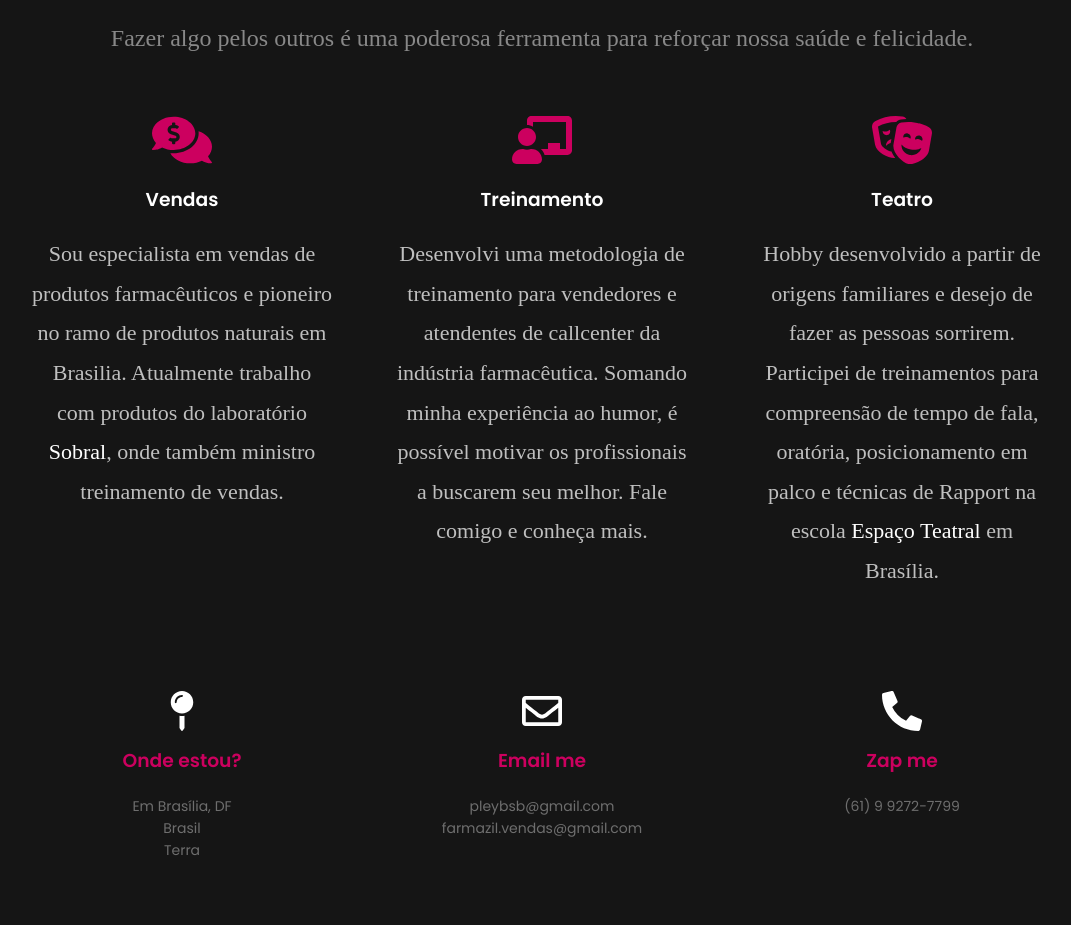
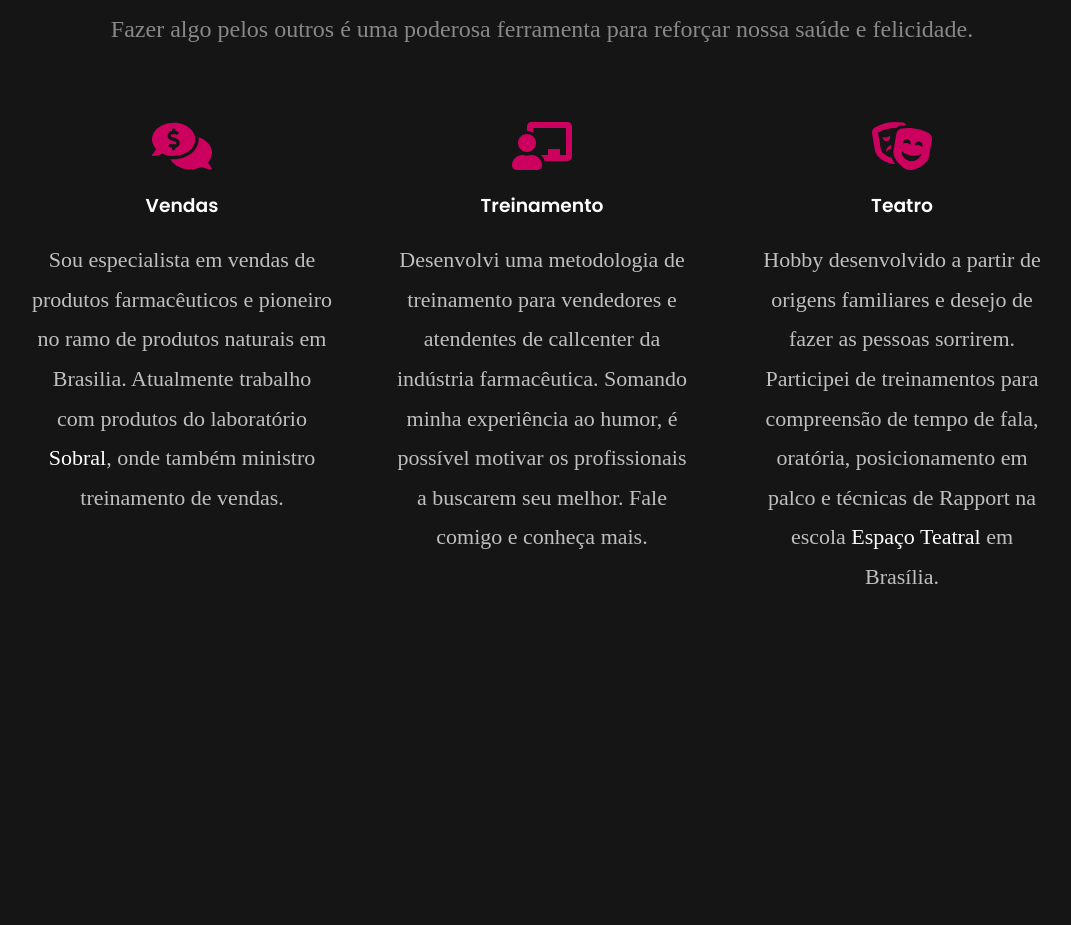
Before and after one commit to popolin/pley, a React (Create React App) app: page / in a window 1280 px wide. Shown: the part 927-1852 px from the top of the page, without its empty margins (98-1169 px from the left). Built offline with nearby package versions, Linux system fonts and the light colour scheme.

Commit message:
responsivo

```diff
--- a/src/components/Jogo/index.tsx
+++ b/src/components/Jogo/index.tsx
@@ -151,13 +151,14 @@ const Jogo: React.FC<JogoProps> = ({ onClose }) => {
               <h4>
                 Pense em qualquer personagem: real, fictício, vivo, morto,
                 desenho animado... Qualquer um.
+                <br />
+                Agora decore seu personagem e clique em Continuar:
               </h4>
-              <h4>Agora decore seu personagem e clique em Continuar:</h4>
-              <br />
             </>
           )}
 
           <footer>
+            <span>
               <Button theme="dark" onClick={() => handleClose()}>
                 Fechar
               </Button>
@@ -176,6 +177,7 @@ const Jogo: React.FC<JogoProps> = ({ onClose }) => {
               ) : (
                 <></>
               )}
+            </span>
           </footer>
         </div>
       </Container>
--- a/src/components/Jogo/styles.ts
+++ b/src/components/Jogo/styles.ts
@@ -14,7 +14,8 @@ export const Container = styled.div`
   overflow: hidden;
   left: 50%;
   transform: translateX(-50%);
-  width: 700px;
+  width: 80%;
+  height: 70%;
   top: 20%;
   background: #0a0a0a;
   border: solid #010101;
@@ -23,17 +24,44 @@ export const Container = styled.div`
 
   h4 {
     text-align: left;
+    font-size: 18px;
+    @media (min-width: 600px) {
+      font-size: 20px;
+    }
+    @media (min-width: 701px) {
+      font-size: 22px;
+    }
+    @media (min-width: 901px) {
+      height: 24px;
+    }
   }
 
   h1 {
     margin-bottom: 30px;
+    font-size: 18px;
+    @media (min-width: 600px) {
+      font-size: 20px;
+    }
+    @media (min-width: 701px) {
+      font-size: 22px;
+    }
+    @media (min-width: 901px) {
+      height: 24px;
+    }
   }
 
   footer {
-    display: flex;
-    flex-direction: row;
-    justify-content: space-between;
-    margin-top: 16px;
+    width: 100%;
+    position: absolute;
+    bottom: 10px;
+
+    span {
+      display: flex;
+      align-items: flex-end;
+      flex-direction: row;
+      margin-right: 50px;
+      justify-content: space-between;
+    }
 
     div {
       button {
--- a/src/pages/Home/index.tsx
+++ b/src/pages/Home/index.tsx
@@ -18,6 +18,7 @@ import {
   Footer,
   Jobs,
   Item,
+  Contacts,
   ItemContact,
   Topo,
 } from './styles';
@@ -113,7 +114,7 @@ const Home: React.FC = () => {
               </p>
             </Item>
           </Jobs>
-          <Jobs>
+          <Contacts>
             <ItemContact>
               <FaMapPin />
               <h3>Onde estou?</h3>
@@ -143,9 +144,9 @@ const Home: React.FC = () => {
                 <a href="tel: 5561992727799">(61) 9 9272-7799</a>
               </p>
             </ItemContact>
-          </Jobs>
+          </Contacts>
           <p>
-            © Designed by <a href="http://www.popolin.com.br">Popolin</a>.
+            © Designed by <a href="mailto: micpopolin@gmail.com">Popolin</a>.
           </p>
         </Footer>
       </Container>
--- a/src/pages/Home/styles.ts
+++ b/src/pages/Home/styles.ts
@@ -21,16 +21,42 @@ export const Header = styled.div`
   padding-top: 150px;
 
   h1 {
+    @media (min-width: 600px) {
+      font-size: 40px;
+    }
+    @media (min-width: 701px) {
+      font-size: 50px;
+    }
+    @media (min-width: 901px) {
       font-size: 70px;
+    }
   }
 
   h2 {
+    font-size: 20px;
+    @media (min-width: 600px) {
+      font-size: 24px;
+    }
+    @media (min-width: 701px) {
+      font-size: 30px;
+    }
+    @media (min-width: 901px) {
       font-size: 35px;
+    }
     margin-top: 10px;
   }
 
   span {
-    font-size: 22px;
+    font-size: 12px;
+    @media (min-width: 600px) {
+      font-size: 16px;
+    }
+    @media (min-width: 701px) {
+      font-size: 18px;
+    }
+    @media (min-width: 901px) {
+      font-size: 24px;
+    }
     margin: 0 10px;
 
     &::before,
@@ -38,7 +64,7 @@ export const Header = styled.div`
       content: '|';
       text-align: center;
       display: inline-block;
-      padding: 0 30px 0 20px;
+      padding: 0 24px 0 16px;
       color: #5c5c5c;
     }
   }
@@ -103,6 +129,7 @@ export const Footer = styled(Header)`
     text-align: left;
     width: 100%;
     margin-bottom: 20px;
+    margin-left: 20px;
     color: #6e6e6e;
     font-family: 'Poppins', sans-serif;
     font-size: 14px;
@@ -118,10 +145,20 @@ export const Topo = styled.div`
   display: flex;
   flex-direction: row;
   align-items: center;
+  margin: 0 13px;
 
   img {
     width: auto;
+    height: 80px;
+    @media (min-width: 600px) {
+      height: 90px;
+    }
+    @media (min-width: 701px) {
+      height: 110px;
+    }
+    @media (min-width: 901px) {
       height: 120px;
+    }
     border-radius: 50%;
   }
 
@@ -131,8 +168,16 @@ export const Topo = styled.div`
 `;
 
 export const Jobs = styled.div`
-  display: flex;
-  flex-direction: row;
+  flex-direction: column;
+  flex: 1;
+  display: grid;
+  grid-template-columns: 1fr 1fr;
+  @media (min-width: 660px) {
+    grid-template-columns: 1fr 1fr 1fr;
+  }
+  grid-template-rows: 1fr 1fr;
+  height: 100vh;
+
   margin: 50px 0;
 `;
 
@@ -140,11 +185,20 @@ export const Item = styled.div`
   display: flex;
   align-items: center;
   flex-direction: column;
-  width: 300px;
-  margin: 0 30px;
+  max-width: 300px;
+  margin: 5px 30px;
 
   svg {
+    font-size: 40px;
+    @media (min-width: 600px) {
+      font-size: 45px;
+    }
+    @media (min-width: 701px) {
+      font-size: 50px;
+    }
+    @media (min-width: 901px) {
       font-size: 60px;
+    }
     color: #cc005f;
   }
 
@@ -157,6 +211,10 @@ export const Item = styled.div`
   p {
     margin-top: 20px;
     color: #bfbfbf;
+    font-size: 16px;
+    @media (min-width: 701px) {
+      font-size: 22px;
+    }
 
     a {
       text-decoration: none;
@@ -166,20 +224,46 @@ export const Item = styled.div`
   }
 `;
 
+export const Contacts = styled(Jobs)`
+  grid-template-columns: 1fr 1fr 1fr;
+  /* @media (min-width: 600px) {
+    grid-template-columns: 1fr 1fr 1fr;
+  } */
+`;
+
 export const ItemContact = styled.div`
   display: flex;
   align-items: center;
   flex-direction: column;
-  width: 300px;
-  margin: 0 30px;
+  max-width: 300px;
+  margin: 5px 30px;
 
   svg {
+    font-size: 20px;
+    @media (min-width: 600px) {
+      font-size: 30px;
+    }
+    @media (min-width: 701px) {
+      font-size: 35px;
+    }
+    @media (min-width: 901px) {
       font-size: 40px;
+    }
     color: #fff;
   }
 
   h3 {
     margin-top: 15px;
+    font-size: 12px;
+    @media (min-width: 600px) {
+      font-size: 16px;
+    }
+    @media (min-width: 701px) {
+      font-size: 18px;
+    }
+    @media (min-width: 901px) {
+      font-size: 22px;
+    }
     color: #cc005f;
     text-transform: none;
   }
@@ -188,7 +272,16 @@ export const ItemContact = styled.div`
     margin-top: 20px;
     color: #6e6e6e;
     font-family: 'Poppins', sans-serif;
+    font-size: 10px;
+    @media (min-width: 600px) {
+      font-size: 12px;
+    }
+    @media (min-width: 701px) {
       font-size: 14px;
+    }
+    @media (min-width: 901px) {
+      font-size: 16px;
+    }
     font-weight: 400;
     line-height: 1.6;
 
--- a/src/styles/global.ts
+++ b/src/styles/global.ts
@@ -36,7 +36,7 @@ export default createGlobalStyle`
   }
 
   h4 {
-    margin-top: 20px;
+    margin: 10px 20px;
     font-family: lora sans-serif;
     color: #888888;
     font-weight: 200;
@@ -49,7 +49,11 @@ export default createGlobalStyle`
 
   h5 {
     letter-spacing: .15rem;
-    font-size: 22px;
+    font-size: 18px;
+    @media (min-width: 600px) {
+      font-size: 22px;
+    }
+
     color: #cc005f;
   }
   button {
```
Also changed, not shown: 2 other files (tests, documents, lock files or other folders). Lines whose indentation alone changed are shown as unchanged.
